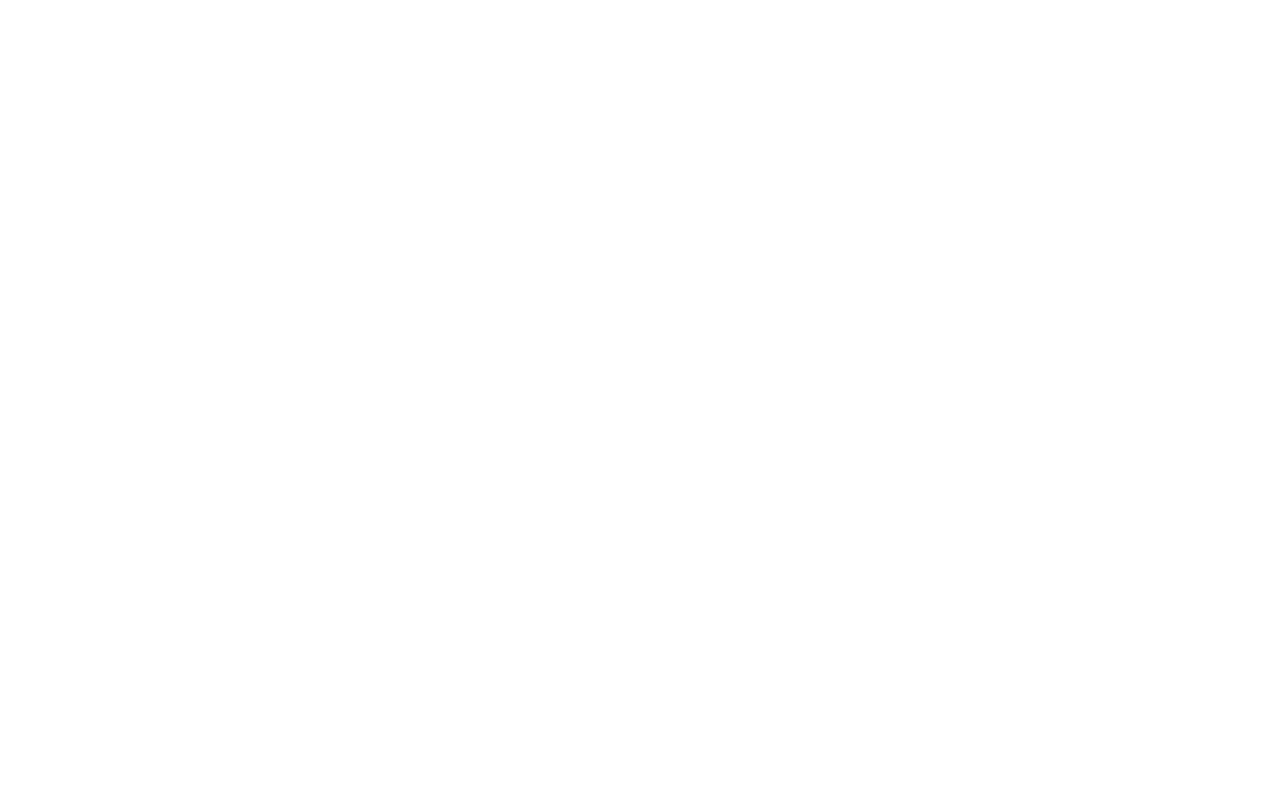
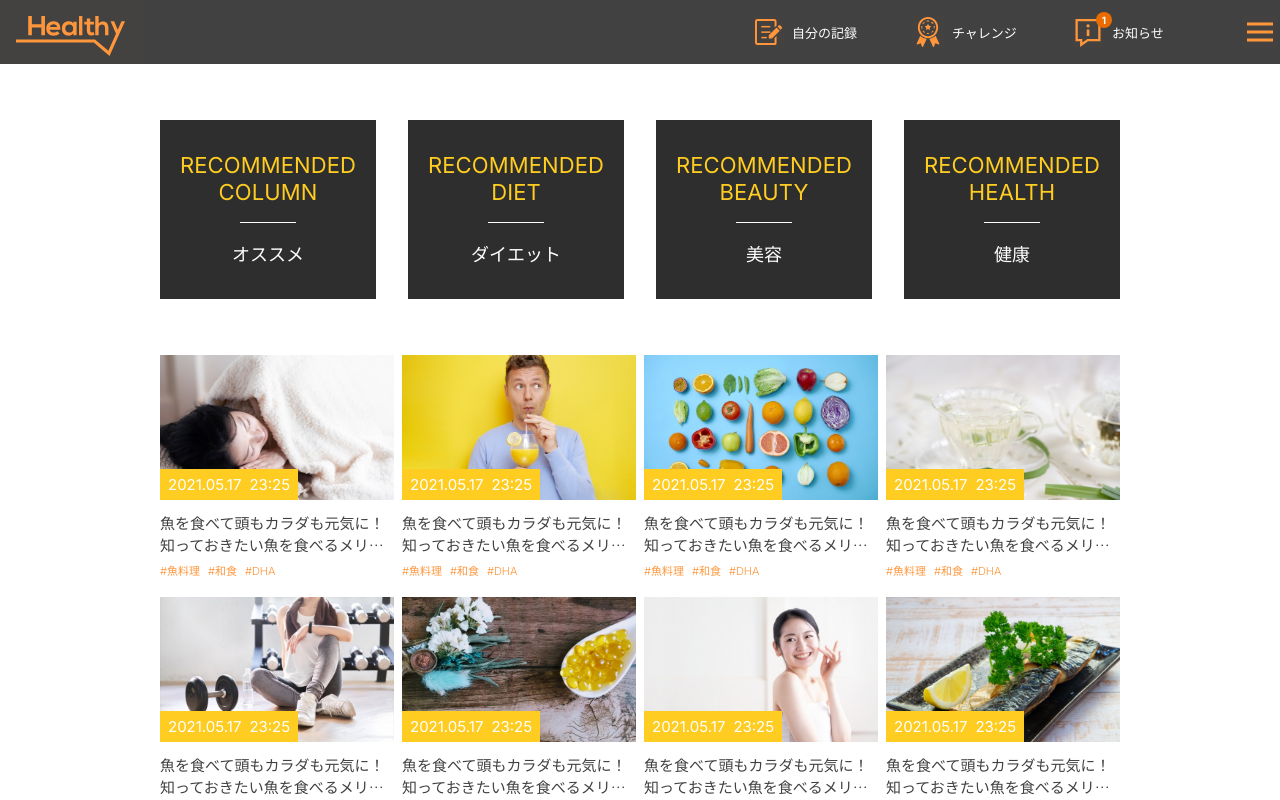
Before and after one commit to yokaipooh/health-app, a React (Vite) app: page /column-list in a window 1280 px wide. Before the commit this address had no page. Shown: the top 800 px of the page. Built offline with nearby package versions, Linux system fonts and the light colour scheme.

Commit message:
feat: implement column page, and configure application routing.

```diff
--- a/src/App.tsx
+++ b/src/App.tsx
@@ -1,5 +1,6 @@
 import { BrowserRouter, Route, Routes } from 'react-router-dom';
 import { DashboardLayout } from './layouts/DashboardLayout';
+import { ColumnPage } from './pages/ColumnPage';
 import { Dashboard } from './pages/Dashboard';
 
 function App() {
@@ -8,11 +9,8 @@
       <Routes>
         <Route element={<DashboardLayout />}>
           <Route path="/" element={<Dashboard />} />
-          {/* Add other routes here as we build them */}
-          <Route path="patients" element={<div className="text-xl font-bold p-8">Patients Page (Coming Soon)</div>} />
-          <Route path="appointments" element={<div className="text-xl font-bold p-8">Appointments Page (Coming Soon)</div>} />
-          <Route path="vitals" element={<div className="text-xl font-bold p-8">Vitals Page (Coming Soon)</div>} />
-          <Route path="settings" element={<div className="text-xl font-bold p-8">Settings Page (Coming Soon)</div>} />
+          <Route path="column-list" element={<ColumnPage />} />
+          <Route path="my-record" element={<div>My Record</div>} />
         </Route>
       </Routes>
     </BrowserRouter>
--- /dev/null
+++ b/src/pages/ColumnPage.tsx
@@ -0,0 +1,80 @@
+import { useState } from 'react';
+import { flushSync } from 'react-dom';
+
+import { LoadMoreButton } from '../components/Button/LoadMoreButton';
+import { ColumnCard } from '../components/Card';
+import type { MockColumnItem } from '../utils/mockData';
+import { generateColumnArticles } from '../utils/mockData';
+
+const RECOMMENDATIONS = [
+  {
+    title: 'RECOMMENDED COLUMN',
+    subTitle: 'オススメ'
+  },
+  {
+    title: 'RECOMMENDED DIET',
+    subTitle: 'ダイエット'
+  },
+  {
+    title: 'RECOMMENDED BEAUTY',
+    subTitle: '美容'
+  },
+  {
+    title: 'RECOMMENDED HEALTH',
+    subTitle: '健康'
+  }
+];
+
+export const ColumnPage = () => {
+  const [items, setItems] = useState<MockColumnItem[]>(() => generateColumnArticles(8));
+
+  const handleLoadMore = () => {
+    const newItems = generateColumnArticles(8);
+
+    if (document.startViewTransition) {
+      document.startViewTransition(() => {
+        flushSync(() => {
+          setItems((prev) => [...prev, ...newItems]);
+        });
+      });
+    } else {
+      setItems((prev) => [...prev, ...newItems]);
+    }
+  };
+
+  return (
+    <section className="space-y-14 max-w-[960px] mx-auto w-full mt-14 pb-16">
+      <div className="grid grid-cols-1 md:grid-cols-2 lg:grid-cols-4 gap-8">
+        {RECOMMENDATIONS.map((item, index) => (
+          <div
+            key={index}
+            className="bg-dark-600 text-light py-8 px-2 flex flex-col items-center justify-center gap-2 cursor-pointer hover:opacity-90 transition-opacity min-h-[144px]"
+          >
+            <h2 className="text-[22px] font-sans font-normal text-primary-300 text-center wrap-break-word leading-[27px] tracking-[0.11px]">
+              {item.title}
+            </h2>
+            <div className="w-[56px] h-px bg-light my-2"></div>
+            <p className="font-jp text-lg font-light">
+              {item.subTitle}
+            </p>
+          </div>
+        ))}
+      </div>
+
+      <div className="grid grid-cols-1 md:grid-cols-2 lg:grid-cols-4 gap-x-2 gap-y-4.5">
+        {items.map((item) => (
+          <ColumnCard
+            key={item.id}
+            imageUrl={item.imageUrl}
+            date={item.date}
+            time={item.time}
+            title={item.title}
+            tags={item.tags}
+          />
+        ))}
+      </div>
+
+      <LoadMoreButton onClick={handleLoadMore} label="コラムをもっと見る" />
+    </section>
+  );
+};
```
